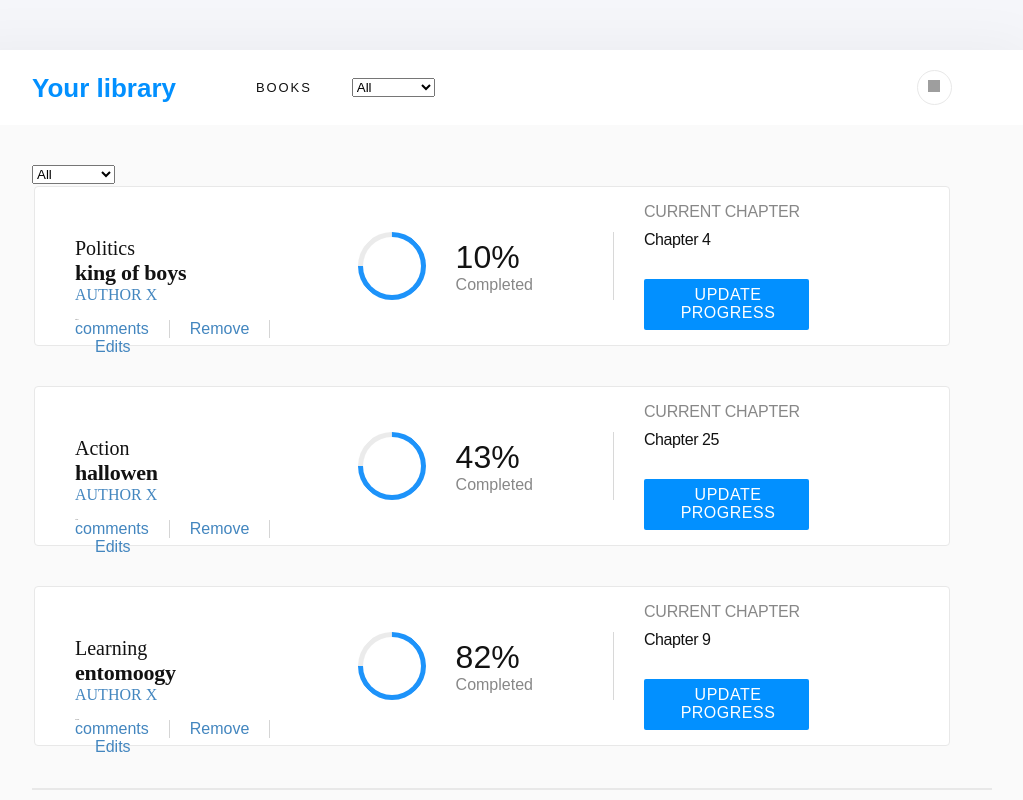
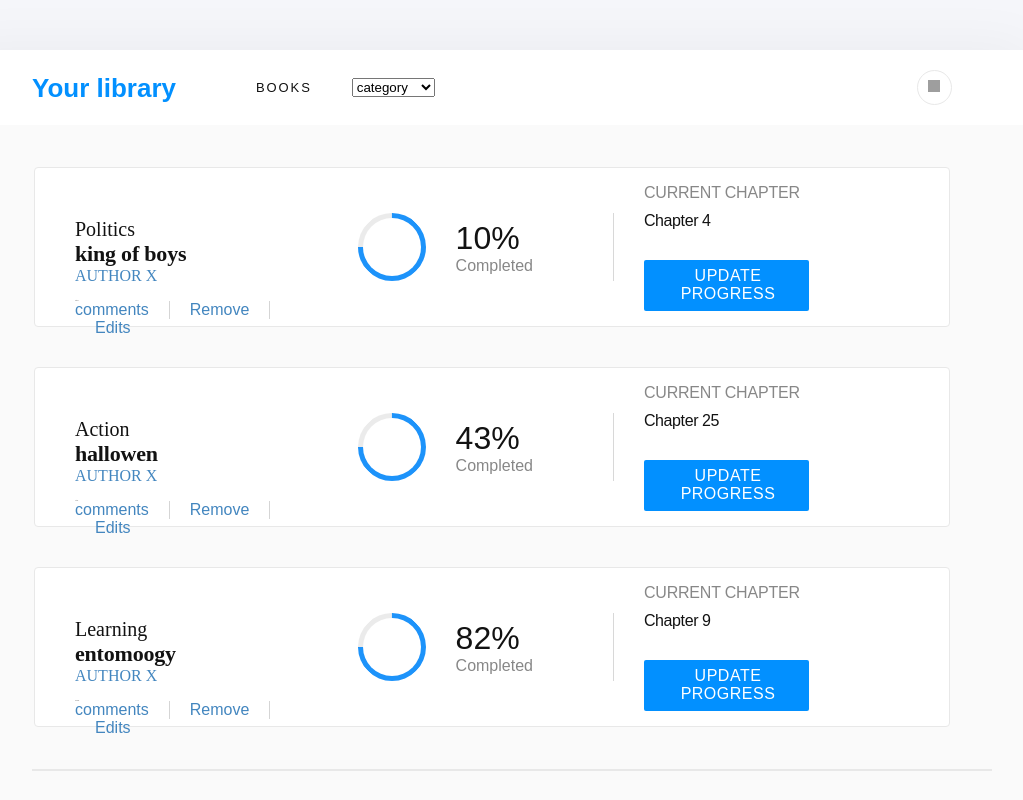
Before and after one commit to wintan1418/read, a React (Create React App) app: page / in a window 1280 px wide. Shown: the top 800 px of the page, without its empty margins (148-1171 px from the left). Built offline with nearby package versions, Linux system fonts and the light colour scheme; grey boxes are pictures that could not be loaded.

Commit message:
adjust navbar

```diff
--- a/src/component/categoryFilters.js
+++ b/src/component/categoryFilters.js
@@ -18,7 +18,7 @@ const CategoryFilter = ({ handleFilterChange }) => {
       value={text}
       onChange={handleTextChange}
     >
-      <option value="All">All</option>
+      <option value="All">category</option>
       {
         bookCategories.map(book => (
           <option
--- a/src/containers/BookList.js
+++ b/src/containers/BookList.js
@@ -3,20 +3,19 @@ import { connect } from 'react-redux';
 import PropTypes from 'prop-types';
 import Book from '../component/Book';
 import { removeBook, filterBook } from '../action/index';
-import CategoryFilter from '../component/categoryFilters';
 import { getFilteredBooks } from '../aid/index';
 
 const BookList = ({
   books,
   filter,
   removeBook,
-  filterBook,
+
 }) => {
   const filteredBooks = getFilteredBooks(books, filter);
 
   return (
     <div>
-      <CategoryFilter handleFilterChange={filterBook} />
+
       <table>
 
         <tbody>
@@ -42,7 +41,6 @@ const BookList = ({
 BookList.propTypes = {
   books: PropTypes.arrayOf(PropTypes.object),
   removeBook: PropTypes.func.isRequired,
-  filterBook: PropTypes.func.isRequired,
   filter: PropTypes.string.isRequired,
 };
 
```
